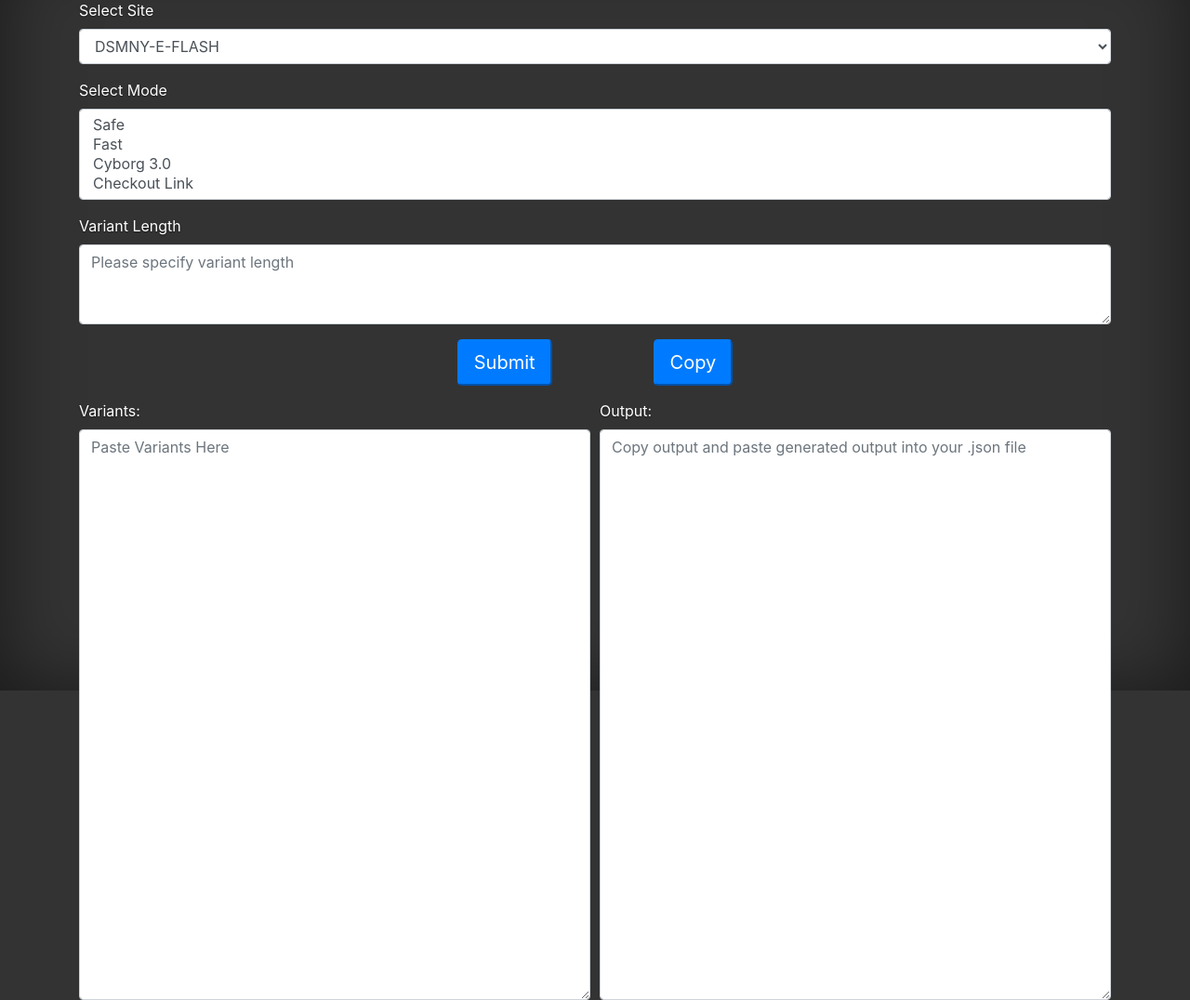
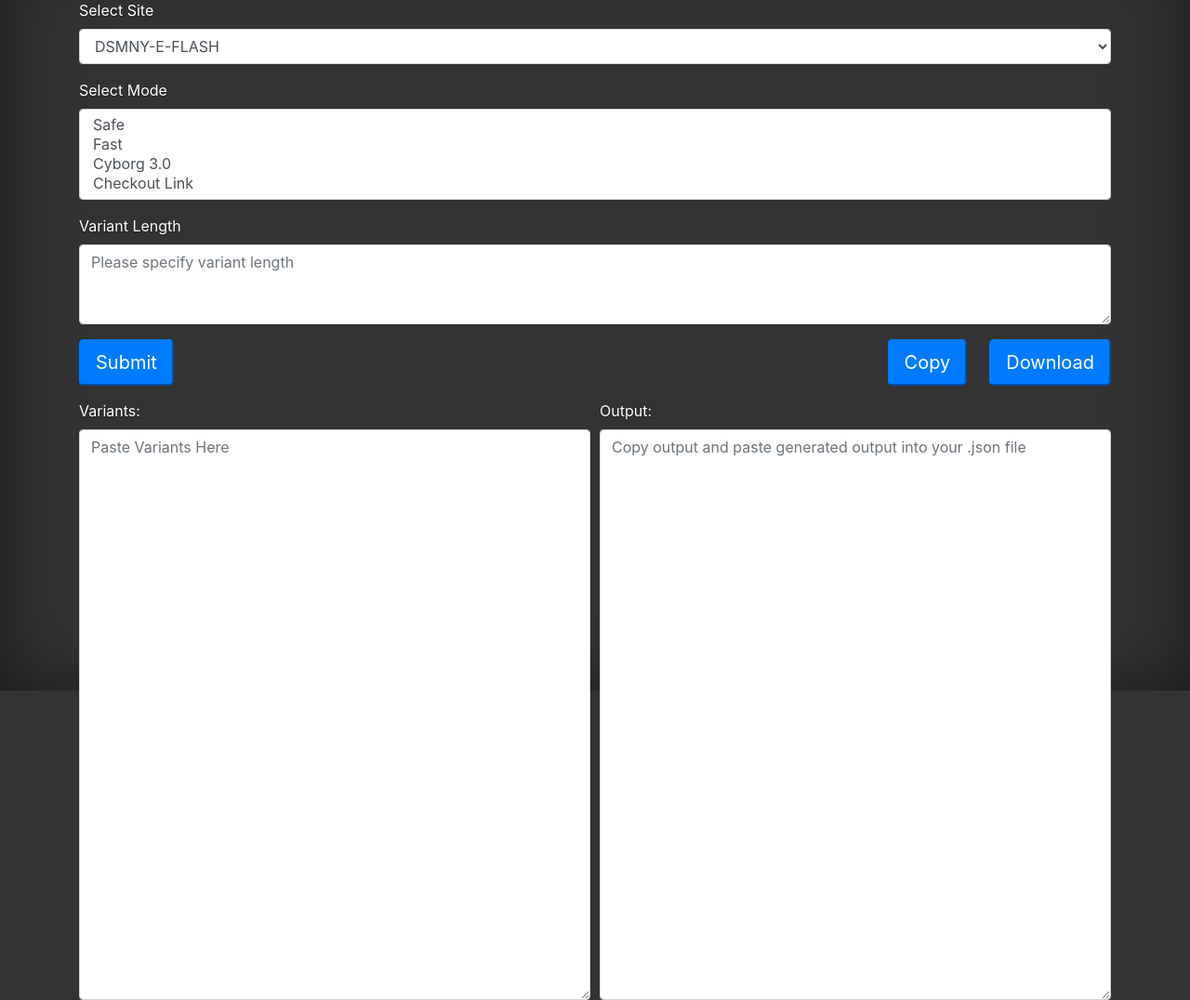
Before and after one commit to cpalka87/taskWizard, a PHP site: page / in a window 1280 px wide. Shown: the part 57-1133 px from the top of the page at 93% size. Run offline with PHP 8.4, Linux system fonts and the light colour scheme; some libraries are stand-ins or nearby versions.

Commit message:
Add download button to save output text to local file-system

```diff
--- a/index.html
+++ b/index.html
@@ -41,11 +41,17 @@
       <label for="variants">Variant Length</label>
       <textarea class="form-control" id="varlength" rows="3" placeholder="Please specify variant length"></textarea>
     </div>
-    <div class="button">
-      <button type="button" class="btn-lg btn-primary" value="Submit" onclick="validate()">Submit</button>
-      <div class="divider"></div>
-      <button type="button" class="btn-lg btn-primary" onclick="clipBoard()">Copy</button>
+    <div class="row">
+      <div class="col button-submit">
+        <button type="button" id="button-submit" class="btn-lg btn-primary" value="Submit" onclick="validateVarLength()">Submit</button>
+      </div>
+      <div class="col button-copy">
+        <button type="button" id="button-copy" class="btn-lg btn-primary" onclick="clipBoard()">Copy</button>
+        <div class="divider"></div>
+        <button type="button" id="button-save" class="btn-lg btn-primary" onclick="validateOutput()">Download</button>
+      </div>
     </div>
+      <!-- <button type="button" id="button-save" class="btn-lg btn-primary" onclick="clipBoard()">Copy</button> -->
     <div class="form-row">
       <div class="col">
         <label for="variants">Variants:</label>
--- a/lib.js
+++ b/lib.js
@@ -57,7 +57,7 @@ function sliceArray(array, size) {
 }
 
 // form validation
-function validate() {
+function validateVarLength() {
   var varLength = document.getElementById("varlength").value;
   if (varLength == "") {
       alert('Please enter a length!');
@@ -66,8 +66,43 @@ function validate() {
   objCleaner();
 }
 
+function validateOutput() {
+  var output = document.getElementById("output").value;
+  if (output == "") {
+    return false;
+  }
+  saveTextAsFile(output, "tasks.json");
+}
+
+// copy to clipboard function
 function clipBoard() {
   var output = document.getElementById("output");
   output.select();
   document.execCommand("copy");
 }
+
+// save file to local file system
+function saveTextAsFile(textToWrite, fileNameToSaveAs) {
+  if (textToWrite === undefined) {
+    return false
+  }
+  var textFileAsBlob = new Blob([textToWrite], {type:'application/json'});
+  var downloadLink = document.createElement("a");
+  downloadLink.download = fileNameToSaveAs;
+  downloadLink.innerHTML = "Download File";
+  if (window.webkitURL != null) {
+  // Chrome allows the link to be clicked
+  // without actually adding it to the DOM.
+  downloadLink.href = window.webkitURL.createObjectURL(textFileAsBlob);
+  }
+  else {
+  // Firefox requires the link to be added to the DOM
+  // before it can be clicked.
+  downloadLink.href = window.URL.createObjectURL(textFileAsBlob);
+  downloadLink.onclick = destroyClickedElement;
+  downloadLink.style.display = "none";
+  document.body.appendChild(downloadLink);
+  }
+
+  downloadLink.click();
+}
--- a/stylesheet.css
+++ b/stylesheet.css
@@ -24,12 +24,12 @@ body {
     text-align: center;
 }
 
-.button {
-    text-align: center;
+.button-copy {
+    text-align: right;
 }
 
 .divider {
-    width: 100px;
+    width: 15px;
     height: auto;
     display: inline-block;
 }
```
